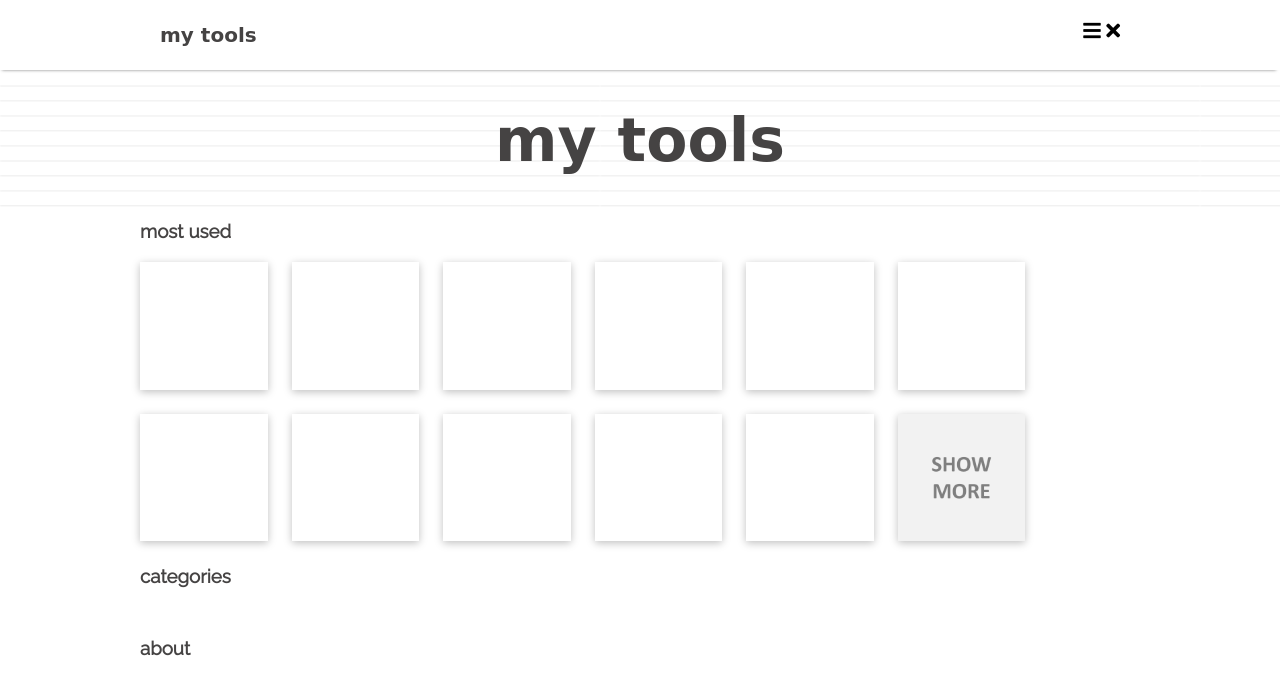
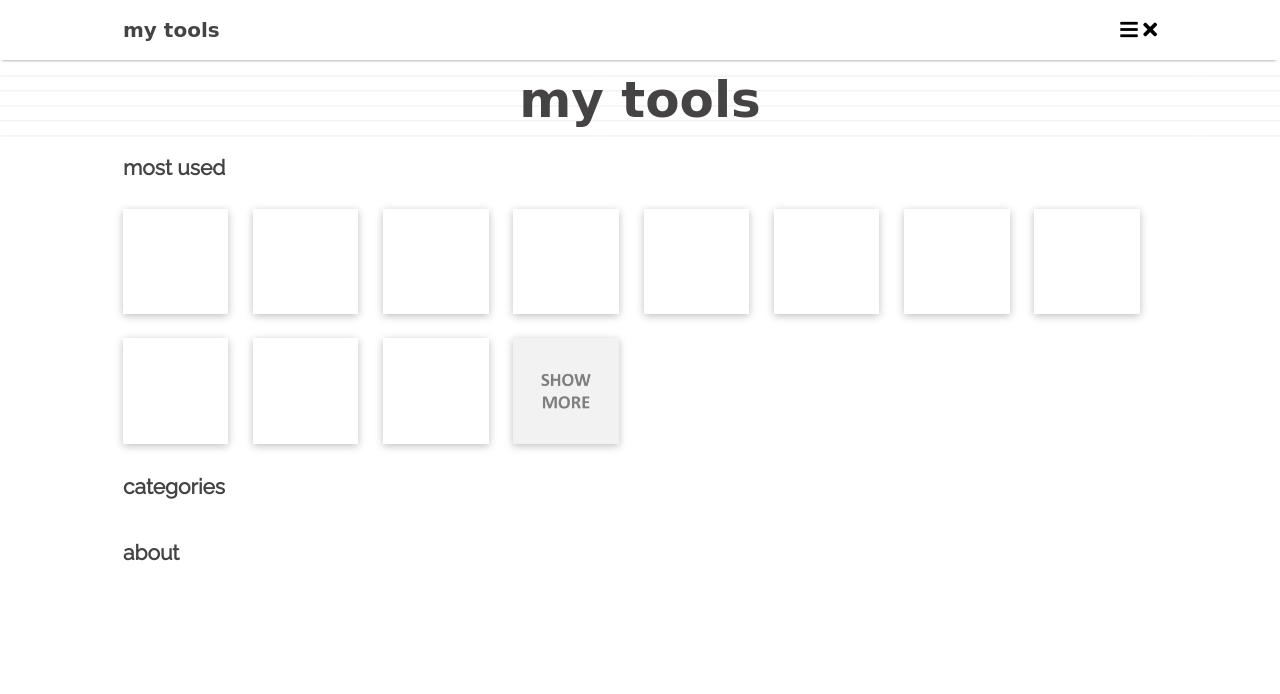
Before and after one commit to rengreen/my-tools, a plain HTML site: page index.html in a window 1280 px wide. Drawn offline with Linux system fonts and the light colour scheme; a web font is replaced by a local one.

Commit message:
simplifying grid of tiles

```diff
--- a/css/main.css
+++ b/css/main.css
@@ -11,14 +11,14 @@ html {
 body {
     font-family: 'Raleway', sans-serif;
     color: #454343;
-    font-size: 1.6rem;
-    min-width: 300px;
+    font-size: 1.4rem;
+    min-width: 280px;
 }
 
 /* --------------------------------------------*/
 .top-bar {
     position: fixed;
-    height: 70px;
+    height: 60px;
     width: 100%;
 
     top: 0;
@@ -31,13 +31,13 @@ body {
 
 .top-bar-content {
     position: relative;
-    max-width: 1000px;
+    max-width: 1100px;
     margin: auto;
 }
 
 .home-link-container {
-    width: 125px;
-    margin-left: 20px;
+    width: 120px;
+    margin-left: 3%;
 }
 
 .home-link-container a {
@@ -46,8 +46,8 @@ body {
 
     text-decoration: none;
     font-size: 2rem;
-    font-weight: 600;
-    line-height: 70px;
+    font-weight: 700;
+    line-height: 60px;
 }
 
 .nav-container {
@@ -62,18 +62,16 @@ body {
     background: transparent;
 
     position: absolute;
-    right: 20px;
-    top: 20px;
+    right: 3%;
     font-size: 2rem;
+    line-height: 60px;
 }
-
-
 
 /* --------------------------------------------*/
 .top-banner {
     position: absolute;
-    top: 70px;
-    height: 150px;
+    top: 60px;
+    height: 90px;
     width: 100%;
 
     display: block;
@@ -82,36 +80,37 @@ body {
 
 .top-banner-content {
     position: relative;
-    max-width: 1020px;
+    max-width: 1100px;
     margin: auto;
 }
 
 .top-banner .banner-text {
     font-family: 'Ribeye Marrow', cursive;
     color: #454343;
-    font-size: 6rem;
+    font-size: 5rem;
     text-align: center;
-    line-height: 14rem;
+    line-height: 8rem;
 }
 
 /* --------------------------------------------*/
 main {
     position: absolute;
-    top: 220px;
-    height: 1200px;
+    top: 160px;
+    min-height: 1300px;
     width: 100%;
     display: block;
 }
 
 .main-content {
     position: relative;
-    max-width: 1040px;
+    max-width: 1100px;
     margin: auto;
 
 }
 
-h3 {
-    margin-left: 20px;
+h2 {
+    margin-left: 3%;
+    line-height: 1.6rem;
 }
 
 main .small-tiles,
@@ -123,47 +122,40 @@ main .tiles {
 .grid {
     overflow: auto;
     text-align: left;
-    padding: 10px;
+    margin: 2%;
 }
 
+
+/*8 tiles*/
 .grid .tile {
-    width: 12.5%;
+    width: 10%;
     display: inline-block;
-    margin: 10px;
+    margin: 1%;
     box-shadow: 0 2px 8px rgba(0, 0, 0, 0.25);
 }
 
-
+/*6 tiles*/
 @media screen and (max-width: 880px) {
     .grid .tile {
-        width: 16.666%;
+        width: 14%;
     }
 }
 
-
+/*4 tiles*/
 @media screen and (max-width: 760px) {
     .grid .tile {
-        width: 20%;
+        width: 22%;
     }
 }
 
+/*2 tiles*/
 @media screen and (max-width: 640px) {
     .grid .tile {
-        width: 25%;
+        width: 46%;
     }
 }
 
-@media screen and (max-width: 520px) {
-    .grid .tile {
-        width: 33.333%;
-    }
-}
-
-@media screen and (max-width: 400px) {
-    .grid .tile {
-        width: 50%;
-    }
-
+@media screen and (max-width: 360px) {
     body {
         font-size: 5vw;
     }
--- a/index.html
+++ b/index.html
@@ -5,7 +5,8 @@
     <meta charset="UTF-8">
     <meta name="viewport" content="width=device-width, initial-scale=1.0">
     <meta http-equiv="X-UA-Compatible" content="ie=edge">
-    <link href="https://fonts.googleapis.com/css?family=Raleway|Ribeye+Marrow" rel="stylesheet">
+    <link href="https://fonts.googleapis.com/css?family=Raleway" rel="stylesheet">
+    <link href="https://fonts.googleapis.com/css?family=Ribeye+Marrow" rel="stylesheet">
     <link rel="stylesheet" href="https://use.fontawesome.com/releases/v5.6.3/css/all.css" integrity="sha384-UHRtZLI+pbxtHCWp1t77Bi1L4ZtiqrqD80Kn4Z8NTSRyMA2Fd33n5dQ8lWUE00s/"
         crossorigin="anonymous">
     <link href='css/main.css' rel='stylesheet' type='text/css'>
@@ -13,9 +14,9 @@
 </head>
 
 <body>
-    <header>
+    <header class="page-header">
 
-        <div class="top-bar">
+        <hgroup class="top-bar">
             <div class="top-bar-content">
                 <div class="home-link-container">
                     <a href="#" title="Go to homepage">my tools</a>
@@ -38,43 +39,41 @@
 
             </div>
 
-        </div>
+        </hgroup>
 
-
-
-        <div class="top-banner">
+        <hgroup class="top-banner">
             <div class="top-banner-content">
                 <h1 class="banner-text">my tools</h1>
             </div>
-        </div>
+        </hgroup>
     </header>
 
 
     <main>
         <div class="main-content">
             <section>
-                <h3>most used</h3>
+                <h2>most used</h2>
                 <div class="small-tiles grid">
-                        <img src="/img/blank.png" class="tile">
-                        <img src="/img/blank.png" class="tile">
-                        <img src="/img/blank.png" class="tile">
-                        <img src="/img/blank.png" class="tile">
-                        <img src="/img/blank.png" class="tile">
-                        <img src="/img/blank.png" class="tile">
-                        <img src="/img/blank.png" class="tile">
-                        <img src="/img/blank.png" class="tile">
-                        <img src="/img/blank.png" class="tile">
-                        <img src="/img/blank.png" class="tile">
-                        <img src="/img/blank.png" class="tile">
-                        <img src="/img/more.png" class="tile">
+                        <img src="img/blank.png" class="tile" alt="link">
+                        <img src="img/blank.png" class="tile" alt="link">
+                        <img src="img/blank.png" class="tile" alt="link">
+                        <img src="img/blank.png" class="tile" alt="link">
+                        <img src="img/blank.png" class="tile" alt="link">
+                        <img src="img/blank.png" class="tile" alt="link">
+                        <img src="img/blank.png" class="tile" alt="link">
+                        <img src="img/blank.png" class="tile" alt="link">
+                        <img src="img/blank.png" class="tile" alt="link">
+                        <img src="img/blank.png" class="tile" alt="link">
+                        <img src="img/blank.png" class="tile" alt="link">
+                        <img src="img/more.png" class="tile" alt="link">
                 </div>
             </section>
             <section>
-                <h3>categories</h3>
+                <h2>categories</h2>
                 <div class="tiles"></div>
             </section>
             <section>
-                <h3>about</h3>
+                <h2>about</h2>
                 <div></div>
             </section>
         </div>
```
